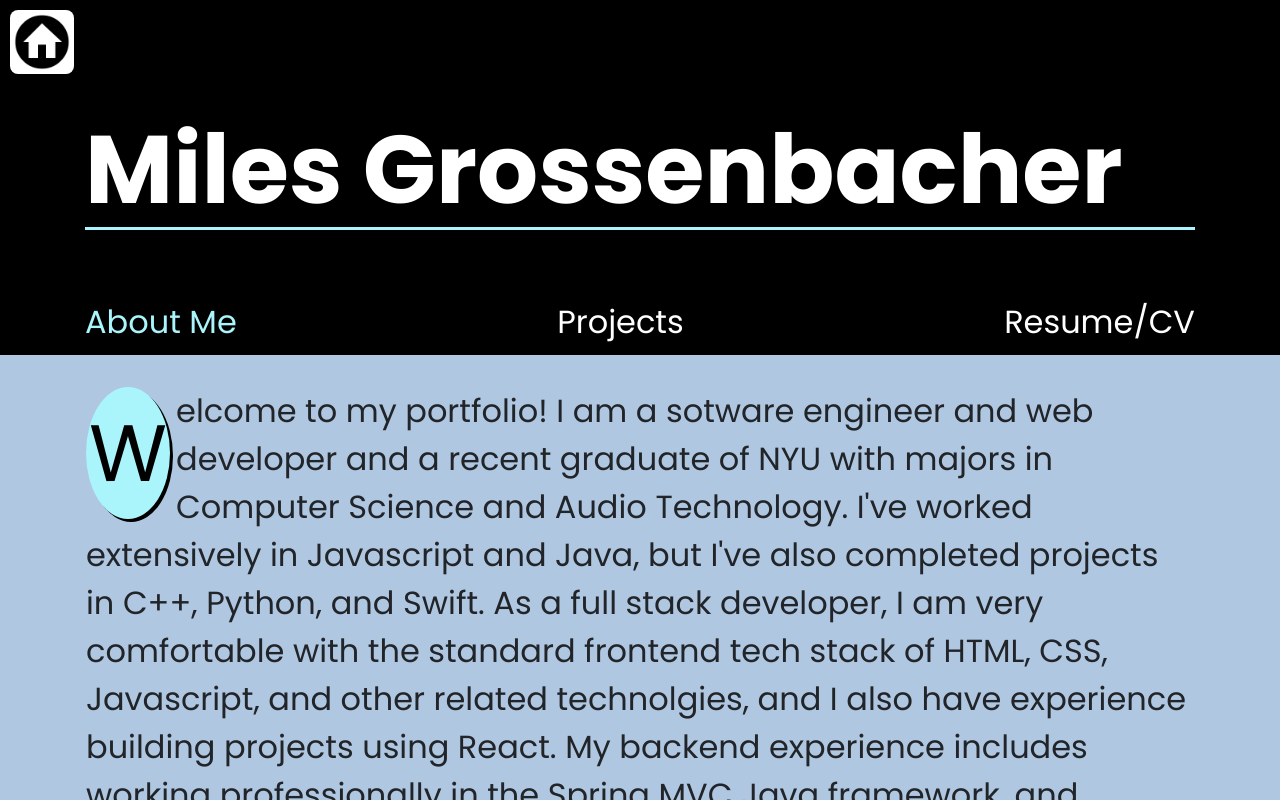
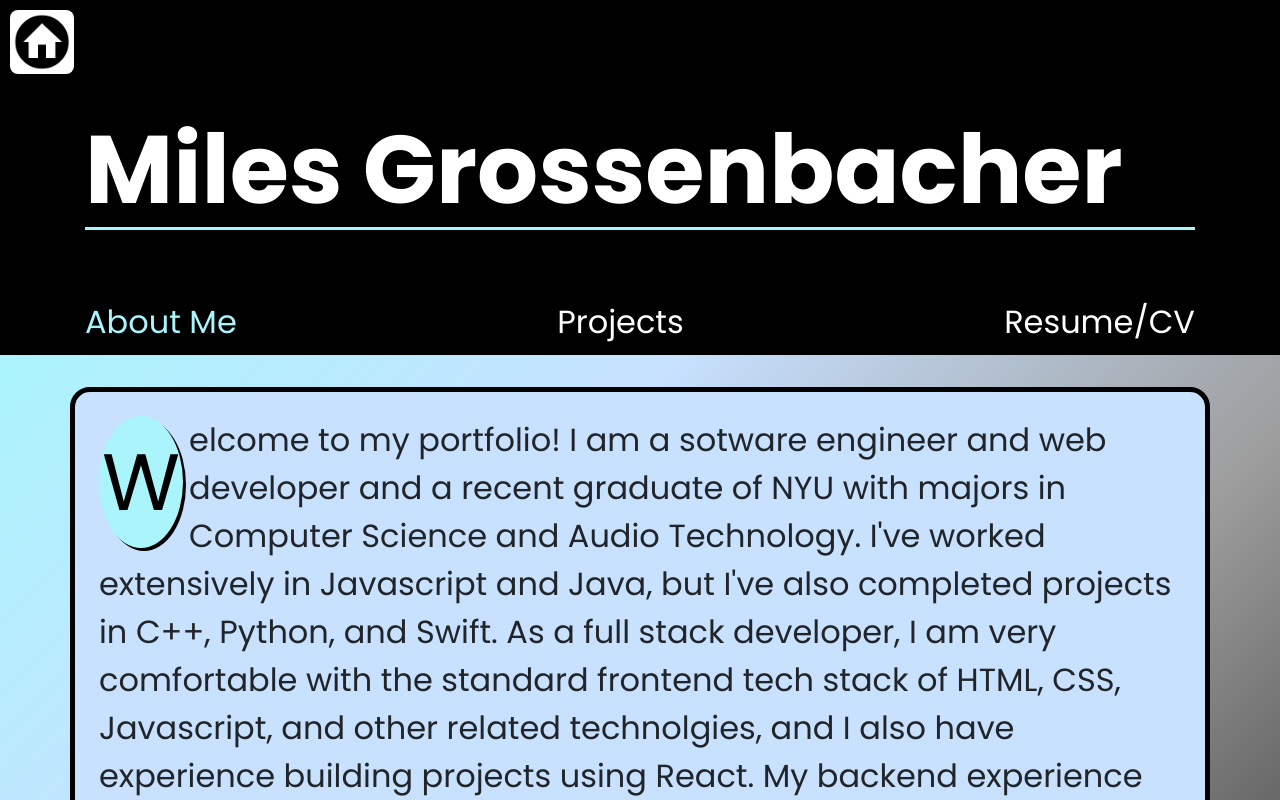
Before and after one commit to mrg498/portfolio, a React (Create React App) app in the folder coding-portfolio/: page /about in a window 1280 px wide. Shown: the top 800 px of the page. Built offline with nearby package versions, Linux system fonts and the light colour scheme.

Commit message:
background colors

```diff
--- a/coding-portfolio/src/App.css
+++ b/coding-portfolio/src/App.css
@@ -11,7 +11,7 @@
 	border: 2px solid grey;
 }
 
-.btn-primary:hover, .btn-primary:focus{
+.btn-primary:hover, .btn-primary:focus, .btn-primary:not(:disabled):not(.disabled):active{
 	background-color: grey;
 	color: var(--color-accent);
 	border: none;
@@ -19,6 +19,10 @@
 	box-shadow: none;
 }
 
+.btn-primary:not(:disabled):not(.disabled):active:focus{
+	box-shadow: 0 0 0 0.2rem var(--color-accent);
+}
+
 .row{
 	margin: 0;
 }
--- a/coding-portfolio/src/components/CustomCard.js
+++ b/coding-portfolio/src/components/CustomCard.js
@@ -7,7 +7,7 @@ export default class CustomCard extends Component {
 		return (
 			<div className="CustomCard">
 				<div className="card">
-					<img src={this.props.image_src} class="card-img-top" alt={this.props.image_alt} />
+					<img src={this.props.image_src} className="card-img-top" alt={this.props.image_alt} />
 					<div className="card-body">
 						<h5 className="card-title">{this.props.title}</h5>
 						<p className="card-text">{this.props.description}</p>
--- a/coding-portfolio/src/index.css
+++ b/coding-portfolio/src/index.css
@@ -3,7 +3,7 @@
 :root{
   --color-accent: rgb(170, 244, 252);
   --color-accent_2: rgb(157, 157, 157);
-  --color-accent_3: rgb(176, 199, 225);
+  --color-accent_3: rgb(199, 225, 255);
   --letter-spacing-big: 0.6rem;
   --letter-spacing-small: 0.25rem;
 }
--- a/coding-portfolio/src/mainPages/About.css
+++ b/coding-portfolio/src/mainPages/About.css
@@ -13,8 +13,8 @@
 	background-color: black;
 }
 
-.Page main {
-	background-color: var(--color-accent_3);
+.About main {
+	background: linear-gradient(-45deg, rgb(57, 57, 57), var(--color-accent_2), var(--color-accent_3), var(--color-accent));
 }
 
 .Page main .container {
@@ -23,7 +23,10 @@
 
 .Page .page-info__text {
 	font-size: 2rem;
-	padding: 0 1rem;
+	padding: 1.5rem 1.5rem;
+	background-color: var(--color-accent_3);
+	border: 5px solid black;
+	border-radius: 20px;
 }
 .About .page-info__text::first-letter {
 	color: black;
--- a/coding-portfolio/src/mainPages/Home.css
+++ b/coding-portfolio/src/mainPages/Home.css
@@ -3,7 +3,7 @@
 }
 
 .Home .gradient {
-	background: linear-gradient(-45deg, #ee7652, #e73c7e, #23a5d5, #23d5ab);
+	background: linear-gradient(-45deg, rgb(57, 57, 57), var(--color-accent_2), var(--color-accent_3), rgb(154, 219, 227));
 	background-size: 400% 400%;
 	animation: gradient 10s ease infinite;
 	/* By:
--- a/coding-portfolio/src/mainPages/Projects.css
+++ b/coding-portfolio/src/mainPages/Projects.css
@@ -13,8 +13,10 @@
 	background-color: black;
 }
 
-.Page main {
-	background-color: var(--color-accent_3);
+.Projects main {
+	background: linear-gradient(-45deg, rgb(57, 57, 57), var(--color-accent_2), var(--color-accent_3), var(--color-accent));
+	background-size: 400% 400%;
+	animation: gradient 20s ease infinite;
 }
 
 .Projects main .container {
--- a/coding-portfolio/src/mainPages/Projects.js
+++ b/coding-portfolio/src/mainPages/Projects.js
@@ -24,7 +24,7 @@ export default class Projects extends Component {
                                         image_src={Image_all_projects}
 										image_alt="all projects"
 										title="All Projects"
-										description="catalog of general programming projects"
+										description="Catalog of general programming projects"
                                         link="/projects/all"
                                         button_text="View Projects"
 									/>
--- a/coding-portfolio/src/projectPages/ProjectPages.css
+++ b/coding-portfolio/src/projectPages/ProjectPages.css
@@ -7,5 +7,5 @@
 }
 
 .ProjectPage main {
-    background-color: var(--color-accent_3);
+    background: linear-gradient(-45deg, rgb(57, 57, 57), var(--color-accent_2), var(--color-accent_3), var(--color-accent));
 }
```
